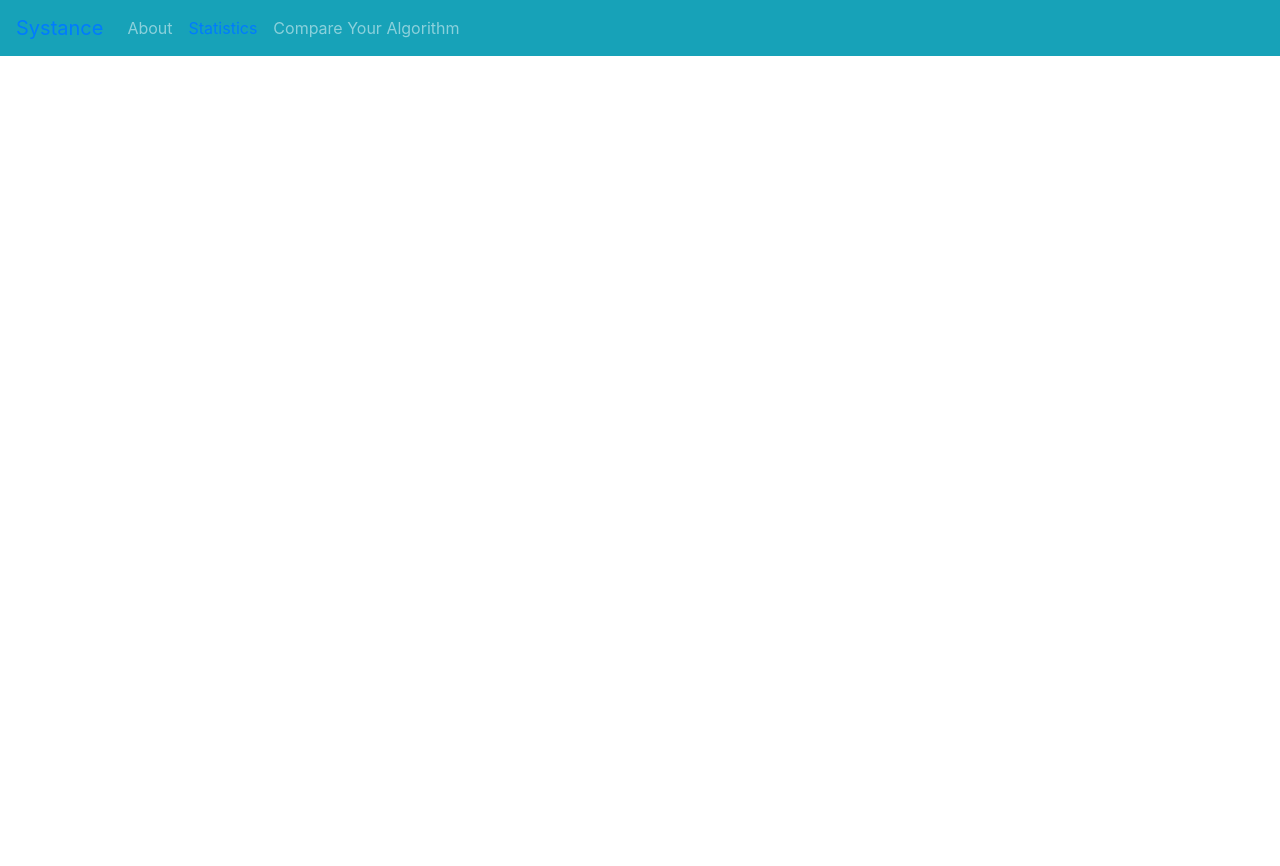
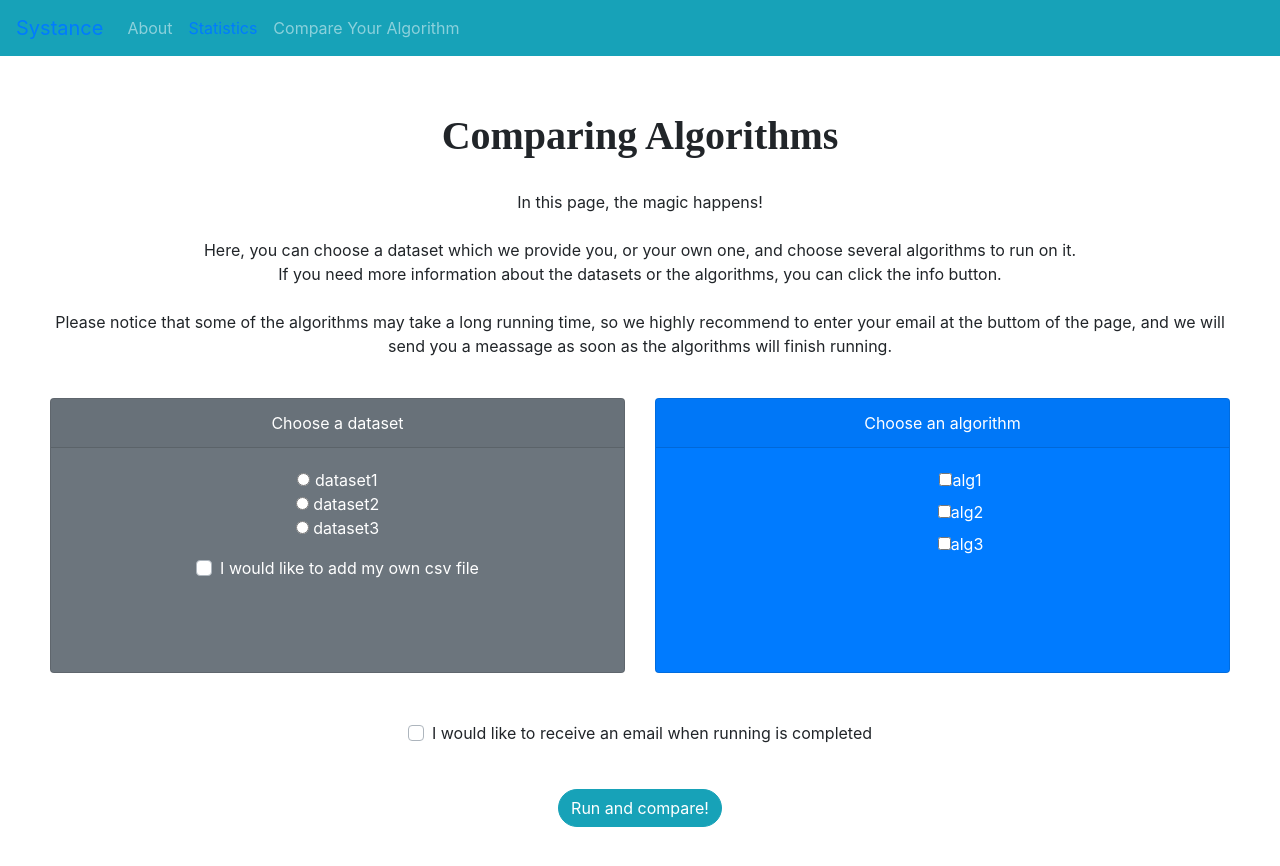
Before and after one commit to irisDreizen/systance-frontend, a Vue app: page /#/chooseAlgorithmPage in a window 1280 px wide. Shown: the top 866 px of the page. Before the commit the page ends 800 px from the top, so only its background shows below. Built offline with nearby package versions, Linux system fonts and the light colour scheme; what vue-apexcharts would draw is missing.

Commit message:
add compare algorithms page and finish design of check your stance page

```diff
--- a/src/pages/checkYourStancePage.vue
+++ b/src/pages/checkYourStancePage.vue
@@ -13,7 +13,7 @@
                 </b-dropdown-item>
             </b-dropdown>
         </div>
-        <div>
+        <div class="centered_element">
             <b-form-input v-model="text" placeholder="Enter your stance"></b-form-input>
         </div>
         <b-button pill variant="info" size="md" style="margin-top: 20px">Check My Stance!</b-button>
@@ -58,5 +58,10 @@
     .select_topic{
         margin: 30px;
     }
+    .centered_element{
+        margin-left: 28%;
+        text-align: center;
+        width: 600px;
+    }
 
 </style>
--- a/src/pages/chooseAlgorithmPage.vue
+++ b/src/pages/chooseAlgorithmPage.vue
@@ -1,21 +1,154 @@
 <template>
-    <b-form-checkbox
-            id="checkbox-1"
-            v-model="status"
-            name="checkbox-1"
-            value="accepted"
-            unchecked-value="not_accepted"
-    >
-        I accept the terms and use
-    </b-form-checkbox>
+    <div class="centered_content">
+        <div class="content_title">
+            Comparing Algorithms
+        </div>
+        <br>
+        <span class="content_span">In this page, the magic happens!</span>
+        <br>
+        <br>
+        <span class="content_span">Here, you can choose a dataset which we provide you, or your own one, and choose several algorithms to run on it.</span>
+        <br>
+        <span class="content_span">If you need more information about the datasets or the algorithms, you can click the info button.</span>
+        <br>
+        <br>
+        <span class="content_span">Please notice that some of the algorithms may take a long running time, so we highly recommend to enter your email at the buttom of the page, and we will send you a meassage as soon as the algorithms will finish running.</span>
+        <br>
+        <br>
+        <div class="mt-3">
+            <b-card-group deck>
+                <b-card bg-variant="secondary" text-variant="white" header="Choose a dataset" class="text-center">
+<!--                    <b-card-text>Lorem ipsum dolor sit amet, consectetur adipiscing elit.</b-card-text>-->
+                    <div class="form-group">
+<!--                        <label>What is your current employment status?</label><br/>-->
+                        <div v-for="dataset in datasets" :key="dataset.value">
+                            <input name="status"  type="radio" :value="dataset.value" v-model="chosenDataset" :disabled="chooseOwnFile"/> {{dataset.text}}
+                            <br/>
+                        </div>
+                    </div>
+                    <b-form-checkbox
+                            id="checkbox-1"
+                            v-model="chooseOwnFile"
+                            name="checkbox-1">
+                        I would like to add my own csv file
+                    </b-form-checkbox>
+                    <br>
+                    <span v-show="chooseOwnFile">Please notice that you have to add CSV file with the the exactly columns names: Claim, Sentence, Stance (first letter in upper case), otherwise the program won't run.</span>
+                    <br>
+                    <br>
+                    <div v-show="chooseOwnFile">
+                        <!-- Styled -->
+                        <b-form-file
+                                v-model="file1"
+                                :state="Boolean(file1)"
+                                placeholder="Choose a file or drop it here..."
+                                drop-placeholder="Drop file here..."
+                        ></b-form-file>
+                    </div>
+                </b-card>
+
+                <b-card bg-variant="primary" text-variant="white" header="Choose an algorithm" class="text-center">
+<!--                    <b-card-text>Lorem ipsum dolor sit amet, consectetur adipiscing elit.</b-card-text>-->
+                    <div class="custom-control custom-switch" v-for="(algorithm, index) in algorithms" :key="algorithm.value" >
+                        <input
+                                type="checkbox"
+                                @click="clickOnOptionalAlgorithm(index)"
+                        >
+                        <label>
+                            {{ algorithm.text }}
+                        </label>
+                    </div>
+                </b-card>
+
+            </b-card-group>
+        </div>
+        <br>
+        <br>
+        <b-form-checkbox v-model="chooseEmailFile">
+            I would like to receive an email when running is completed
+        </b-form-checkbox>
+        <br>
+        <div class="centered_element">
+            <b-form-input
+                    v-model="clientEmail"
+                    type="email"
+                    placeholder="Enter email"
+                    v-show="chooseEmailFile"
+            ></b-form-input>
+        </div>
+        <b-button pill variant="info" size="md" style="margin-top: 20px">Run and compare!</b-button>
+
+    </div>
 </template>
 
 <script>
     export default {
-        name: "ChooseAlgorithmPage"
+        name: "ChooseAlgorithmPage",
+        data(){
+            return{
+                options: [
+                    { value: null, text: 'Topic1' },
+                    { value: 'a', text: 'Topic2' },
+                    { value: 'b', text: 'Topic3' },
+                    { value: { C: '3PO' }, text: 'Topic4' },
+                    { value: 'd', text: 'Topic5', disabled: true }
+                ],
+                algorithms: [
+                    { value: 'alg1', text: 'alg1' },
+                    { value: 'a;g2', text: 'alg2' },
+                    { value: 'alg3', text: 'alg3' },
+                ],
+                chosenAlgorithms: new Array(10),
+                datasets: [
+                    { value: 'dataset1', text: 'dataset1' },
+                    { value: 'dataset2', text: 'dataset2' },
+                    { value: 'dataset3', text: 'dataset3' },
+                ],
+                text:'',
+                chosenDataset:'',
+                country:'',
+                file1: null,
+                chooseOwnFile: false,
+                chooseEmailFile: false,
+                clientEmail:''
+            }
+
+        },
+        methods:{
+            clickOnOptionalAlgorithm(index) {
+                if(this.chosenAlgorithms[index]==1){
+                    this.chosenAlgorithms[index]=0
+                }else{
+                    this.chosenAlgorithms[index]=1
+                }
+                console.log(this.chosenDataset)
+            },
+
+        }
+
     }
 </script>
 
 <style scoped>
-
+    .content_title {
+        font-family: 'Bradley Hand', cursive;
+        font-weight: bold;
+    }
+    .centered_content{
+        margin: 50px;
+        text-align: center;
+    }
+    .centered_element{
+        margin-left: 40%;
+        text-align: center;
+        width: 300px;
+    }
+    .content_buttons{
+        margin: 50px;
+    }
+    .content_title {
+        font-family: 'Bradley Hand', cursive;
+        font-weight: bold;
+        font-size: 40px;
+    }
 </style>
--- a/src/pages/mainPage.vue
+++ b/src/pages/mainPage.vue
@@ -13,7 +13,7 @@
             <h1 class="content_title">What Would You Like To Do?</h1>
             <div class="content_buttons">
                 <b-button pill variant="info" size="lg" style="margin-left: 20px; margin-bottom: 60px"><router-link :to="{ name: 'CheckYourStances' }">Check My Stance</router-link></b-button>
-                <b-button pill variant="info" size="lg" style="margin-left: 20px; margin-bottom: 60px">Compare Algorithms</b-button>
+                <b-button pill variant="info" size="lg" style="margin-left: 20px; margin-bottom: 60px"><router-link :to="{ name: 'chooseAlgorithmPage'}">Compare Algorithms</router-link></b-button>
             </div>
 
         </div>
--- a/src/routes.js
+++ b/src/routes.js
@@ -16,6 +16,11 @@ const routes = [
         name: "CheckYourStances",
         component: () => import("./pages/checkYourStancePage"),
     },
+    {
+        path: "/chooseAlgorithmPage",
+        name: "chooseAlgorithmPage",
+        component: () => import("./pages/chooseAlgorithmPage"),
+    },
 ];
 
 export default routes;
```
